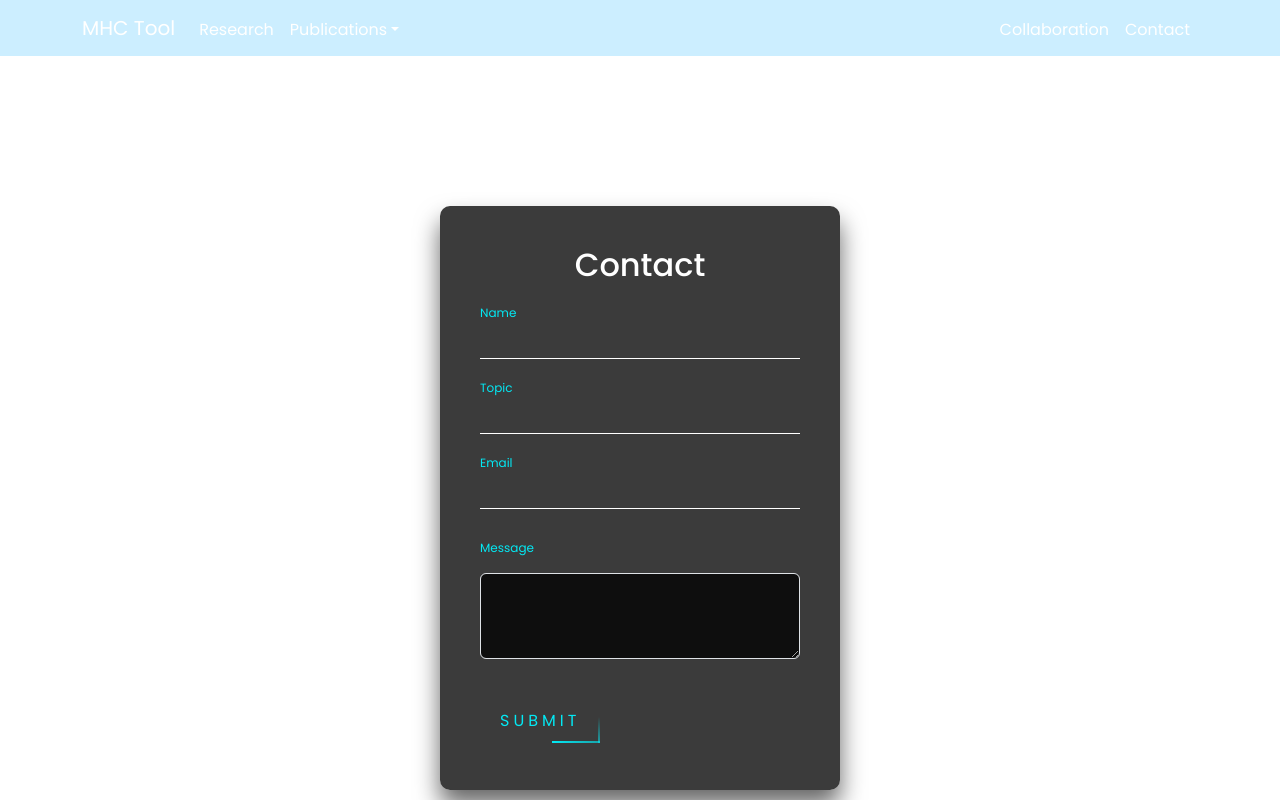
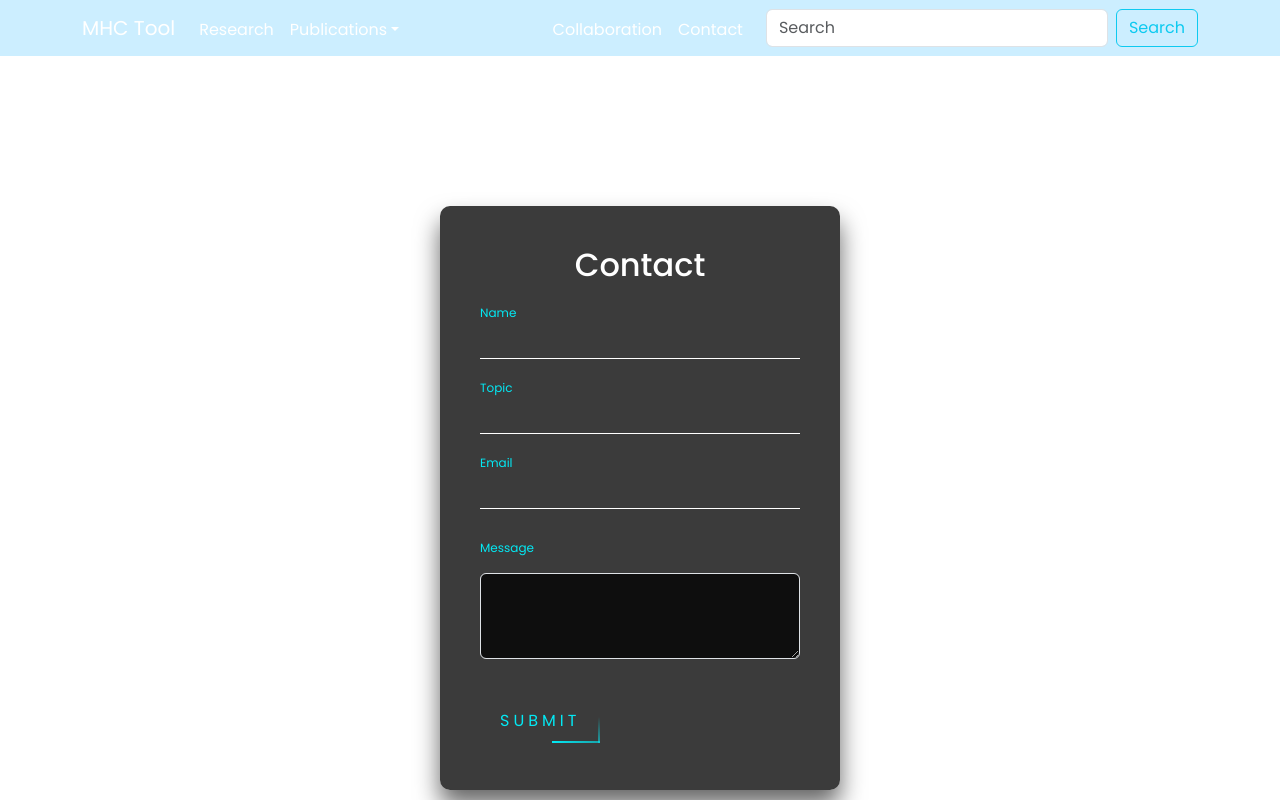
Before and after one commit to 52147/MHC-Protein-Tools, a React (Create React App) app: page /contact in a window 1280 px wide. Shown: the top 800 px of the page. Built offline with nearby package versions, Linux system fonts and the light colour scheme.

Commit message:
add search input

```diff
--- a/src/components/header/CollapsibleExample.jsx
+++ b/src/components/header/CollapsibleExample.jsx
@@ -2,6 +2,9 @@
 import Nav from "react-bootstrap/Nav";
 import Navbar from "react-bootstrap/Navbar";
 import NavDropdown from "react-bootstrap/NavDropdown";
+import Form from "react-bootstrap/Form";
+import Button from "react-bootstrap/Button";
+
 import "./Header.css";
 import { Link } from "react-router-dom";
 
@@ -45,10 +48,19 @@
           </Nav>
           <Nav>
             <Nav.Link href="#collaboration">Collaboration</Nav.Link>
-            <Nav.Link as={Link} to="/contact">
+            <Nav.Link className="contact" as={Link} to="/contact">
               Contact
             </Nav.Link>
           </Nav>
+          <Form className="d-flex">
+            <Form.Control
+              type="search"
+              placeholder="Search"
+              className="me-2"
+              aria-label="Search"
+            />
+            <Button variant="outline-info">Search</Button>
+          </Form>
         </Navbar.Collapse>
       </Container>
     </Navbar>
--- a/src/components/header/Header.css
+++ b/src/components/header/Header.css
@@ -42,3 +42,6 @@
   color: white;
   text-decoration: none;
 }
+.contact {
+  margin-right: 15px;
+}
```
